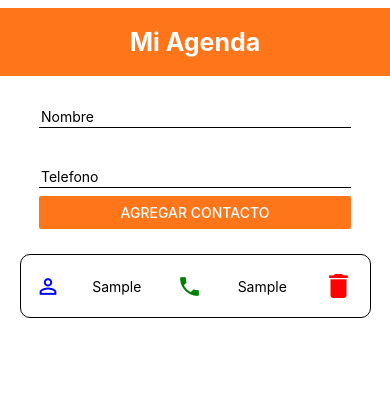
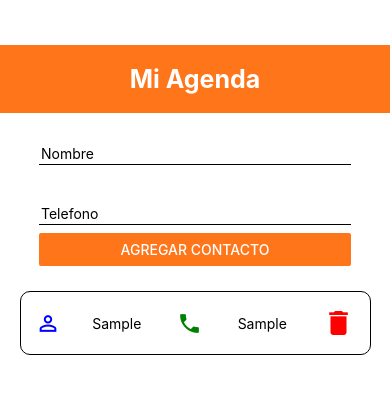
Before and after one commit to Alexx73/agenda-react-native, a React Native app: screen / in a window 390 px wide. Both pictures are taken after typing "Sample", "Sample" into the empty fields and a click on the button "AGREGAR CONTACTO". Shown: the top 394 px of the page. Built offline with nearby package versions, Linux system fonts and the light colour scheme.

Commit message:
List-styles Split

```diff
--- a/App.js
+++ b/App.js
@@ -2,11 +2,10 @@ import { StatusBar } from 'expo-status-bar';
 import { StyleSheet, Text, TextInput, View, Button, FlatList, Modal, Alert } from 'react-native';
 
 
-import { MaterialIcons } from '@expo/vector-icons';
-
 import { useState } from 'react';
 
 import AddItem from './components/AddItem/AddItem';
+import List from './components/List/List';
 
 export default function App() {
 
@@ -64,9 +63,9 @@ export default function App() {
 
    }
 
-
   return (
 
+                // ********  Input   ******
 
     <View
         // onStartShouldSetResponder={importante}
@@ -82,65 +81,14 @@ export default function App() {
         />
 
 
-        {/* <View style={ styles.titleContainer } >
-
-          <Text style={ styles.title } >
-            Mi Agenda
-          </Text>
-        </View>
-
-
-      <View style={ styles.inputContainer}>
-        <TextInput
-        maxLength={32}
-        placeholder='Nombre'
-        onChangeText={handleChangeText}
-        value={textInput}
-        style={ styles.input} />
-
-        <TextInput
-        maxLength={10}
-        placeholder='Telefono'
-        onChangeText={handleTelInputText}
-        value={telInput}
-        style={ styles.input} />
-
-        <Button onPress={handleonPress}
-        title='Agregar Contacto'
-        color="#ff751a" />
-      </View> */}
-
-
-
       {/* ***** Lista ***** */}
 
-      <FlatList
-      data={itemList}
-      renderItem={({ item }) => (
-
-        <View style={{ width: '90%', marginLeft: 'auto', marginRight: 'auto'
-        }} >
-          <View style={styles.item}  >
-
-          <MaterialIcons name="person-outline" size={25} color="blue" />
-            <Text  >{ item.value } </Text>
-
-            <MaterialIcons name="phone" size={25} color="green" ></MaterialIcons>
-            <Text> {item.phone} </Text>
-            {/* <Button onPress={ () => handleOnDelete(item)} title='X' /> */}
-            <MaterialIcons
-            onPress={ () => handleOnDelete(item)}
-            name="delete" size={32} color="red" />
-
-            {/* <Text style={ (itemImportante) ? styles.bg1 : styles.bg2} >Nombre:{ item.value } </Text> */}
-
-          </View>
-        </View>
-      )
-      }
-
-    keyExtractor={item => item.id}
-      />
+      <List
+      itemList={itemList}
+      handleOnDelete={handleOnDelete}
+      // item={item}
+      >
+      </List>
 
 
         {/* Ventana Modal */}
@@ -186,21 +134,7 @@ const styles = StyleSheet.create({
   //   marginBottom: 15,
   // },
 
-  item: {
-    padding: 15,
-    marginVertical: 10,
-    borderColor: 'black',
-    borderWidth: 1,
-    borderRadius:10,
-    flexDirection: 'row',
-    alignItems: 'center',
-    justifyContent: 'space-between',
-    // backgroundColor: itemImportante ? 'red' : 'blue',
-    // width: '80%',
-    fontSize: 50,
-    fontWeight: 'bold'
 
-  },
 
   modalBackGround: {
     flex: 1,
--- a/components/AddItem/styles.js
+++ b/components/AddItem/styles.js
@@ -10,7 +10,7 @@ const styles = StyleSheet.create({
       titleContainer: {
         width: '100%',
         backgroundColor: '#ff751a',
-        marginTop: 8,
+        marginTop: 45,
         padding: 9,
       },
 
--- /dev/null
+++ b/components/List/List.js
@@ -0,0 +1,42 @@
+import React from 'react'
+import { View, FlatList, Text, StyleSheet } from 'react-native'
+
+import { MaterialIcons } from '@expo/vector-icons';
+import styles from './styles';
+
+
+function List ({ itemList, item, handleOnDelete   }) {
+    return (
+        <FlatList
+        data={itemList}
+        renderItem={({ item }) => (
+
+          <View style={{ width: '90%', marginLeft: 'auto', marginRight: 'auto'
+          }} >
+            <View style={styles.item}  >
+
+            <MaterialIcons name="person-outline" size={25} color="blue" />
+              <Text  >{ item.value } </Text>
+
+              <MaterialIcons name="phone" size={25} color="green" ></MaterialIcons>
+              <Text> {item.phone} </Text>
+              {/* <Button onPress={ () => handleOnDelete(item)} title='X' /> */}
+              <MaterialIcons
+              onPress={ () => handleOnDelete(item)}
+              name="delete" size={32} color="red" />
+
+              {/* <Text style={ (itemImportante) ? styles.bg1 : styles.bg2} >Nombre:{ item.value } </Text> */}
+
+            </View>
+          </View>
+        ) }
+
+      keyExtractor={item => item.id}
+        />
+    )
+}
+
+
+
+
+export default List
--- /dev/null
+++ b/components/List/styles.js
@@ -0,0 +1,21 @@
+import { StyleSheet } from "react-native";
+
+const styles = StyleSheet.create({
+
+    item: {
+        padding: 15,
+        marginVertical: 10,
+        borderColor: 'black',
+        borderWidth: 1,
+        borderRadius:10,
+        flexDirection: 'row',
+        alignItems: 'center',
+        justifyContent: 'space-between',
+        // backgroundColor: itemImportante ? 'red' : 'blue',
+        // width: '80%',
+        fontSize: 50,
+        fontWeight: 'bold' ,
+      }
+    })
+
+    export default styles
```
Also changed, not shown: components/AddItem/AddItem.js (line endings or trailing spaces).
